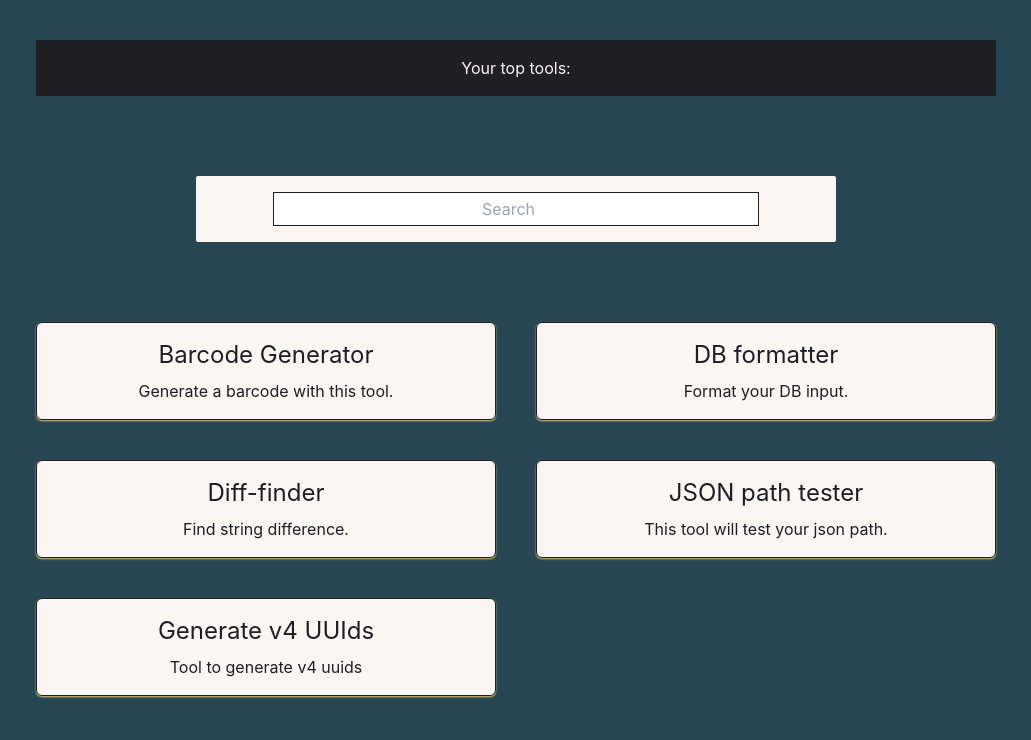
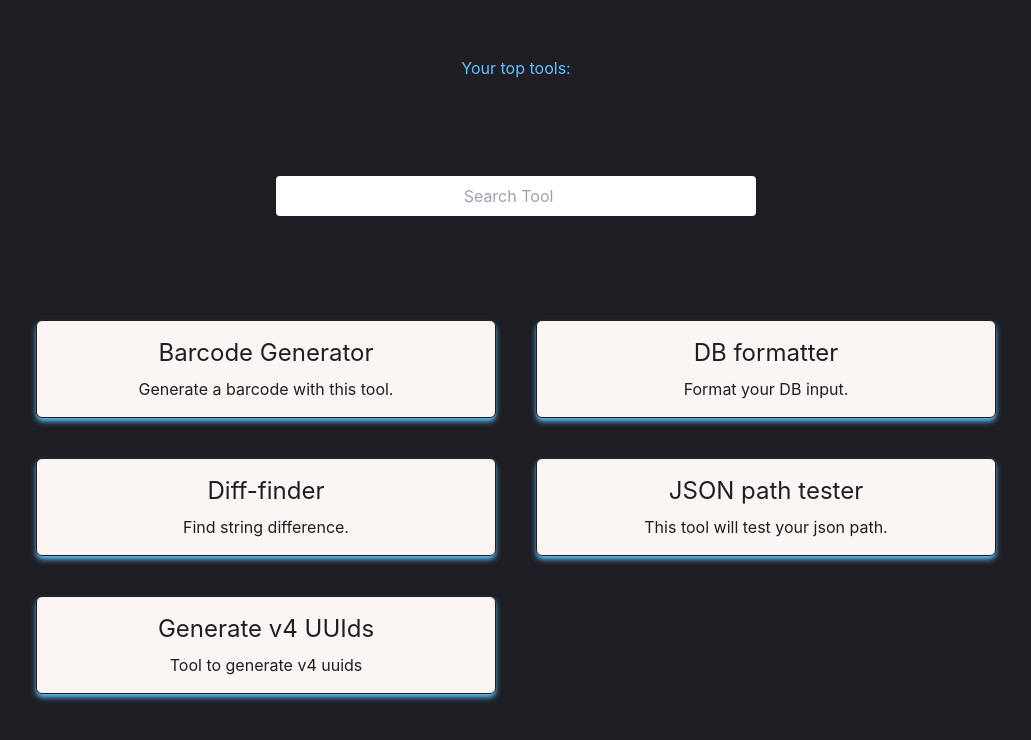
Before and after one commit to XenaDevs/tools, a Next.js app: page / in a window 1280 px wide. Shown: the top 740 px of the page, without its empty margins (124-1155 px from the left). Built offline with nearby package versions, Linux system fonts and the light colour scheme.

Commit message:
update colors and fix searchbar UI (#58)
* update colors and fix searchbar UI

* More width to search bar

Co-authored-by: Jonatan Saveljeff <jonatan.saveljeff@teleclinic.com>

```diff
--- a/components/InputTextArea/index.tsx
+++ b/components/InputTextArea/index.tsx
@@ -8,7 +8,7 @@ export const InputTextArea = (params: InputTextAreaParams) => {
   const { placeHolder, onChangeFunction } = params;
   return (
     <textarea
-      className="text-Accent bg-Black p-4 my-10 w-full h-60"
+      className="text-Accent bg-White p-4 my-10 w-full h-60"
       aria-label="With textarea"
       placeholder={placeHolder || ""}
       onChange={(e) => {
--- a/components/index.tsx
+++ b/components/index.tsx
@@ -1,5 +1,5 @@
 export * from "./Header";
 export * from "./InputArea";
 export * from "./InputTextArea";
-export * from "./HomeButton"
-export * from "./Button"
+export * from "./HomeButton";
+export * from "./Button";
--- a/pages/index.tsx
+++ b/pages/index.tsx
@@ -8,6 +8,7 @@ import { getVisitedTools } from "../utils/local-storage";
 const Home = () => {
   const [searchResult, setSearchResult] =
     useState<Array<ToolMetaData>>(toolsList);
+
   const [visitedTools, setVisitedTools] = useState<
     Record<string, { visits: number; tool: ToolMetaData }>
   >({});
@@ -20,7 +21,7 @@ const Home = () => {
   const navTools = searchResult.map((tool: ToolMetaData, i) => (
     <div
       key={i}
-      className="border text-Black bg-White p-4 w-full rounded-md shadow-sm shadow-CTA"
+      className="border text-Black bg-White p-4 w-full rounded-md shadow-md shadow-Accent"
     >
       <Link href={tool.path} passHref>
         <h2 className="text-2xl mb-2">{tool.label}</h2>
@@ -49,14 +50,14 @@ const Home = () => {
       <main className="px-10 md:px-20 lg:px-40">
         <section className="min-h-screen pt-10">
           <div className="bg-Black text-White p-4 mb-6ows flex flex-col md:flex-row gap-4 justify-center">
-            Your top tools: {favoriteTools}
+            <span className="text-Accent">Your top tools: </span>
+            {favoriteTools}
           </div>
 
-          <div className="bg-White p-4 w-full md:w-2/3 mx-auto my-20 rounded-sm">
           <input
-              className="text-Black border w-4/5 p-1"
+            className="text-Black w-full  md:w-1/2 h-10 p-1 rounded my-20"
             type={"search"}
-              placeholder="Search"
+            placeholder="Search Tool"
             onChange={(e) => {
               const result = fuse.search(e.target.value);
               const paths = result.map(({ item }) => item.path);
@@ -67,7 +68,6 @@ const Home = () => {
               setSearchResult(foundTools.length > 0 ? foundTools : toolsList);
             }}
           />
-          </div>
 
           <div className="my-6 grid md:grid-cols-2 2xl:grid-cols-4 gap-10 items-center">
             {navTools}
--- a/tailwind.config.js
+++ b/tailwind.config.js
@@ -6,13 +6,13 @@ module.exports = {
   ],
   theme: {
     colors: {
-      CTA: "#e9c46a",
-      BG: "#264653",
-      Accent: "#2a9d8f",
+      CTA: "#f9a826",
+      BG: "#1e1e24",
+      Accent: "#60c3ff",
       White: "#fbf5f3",
-      Black: "#1e1e24"
+      Black: "#1e1e24",
     },
     extend: {},
   },
   plugins: [],
-}
+};
```
Also changed, not shown: pages/tools/difffinder/index.tsx (+8 -4 lines). Lines whose indentation alone changed are shown as unchanged.
